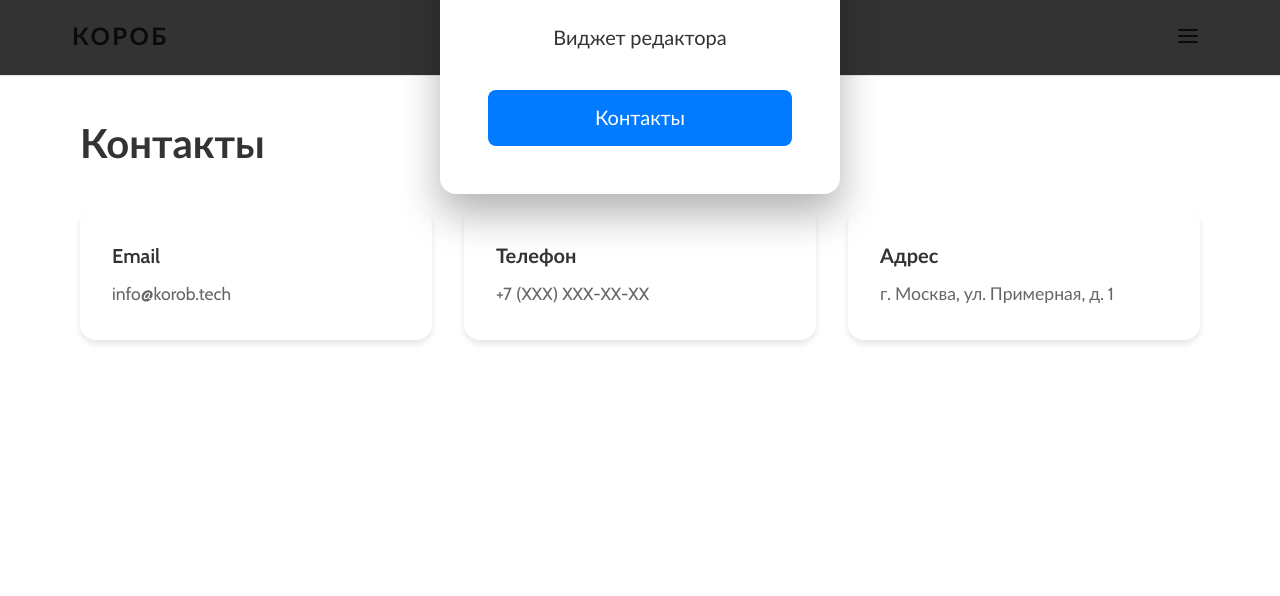
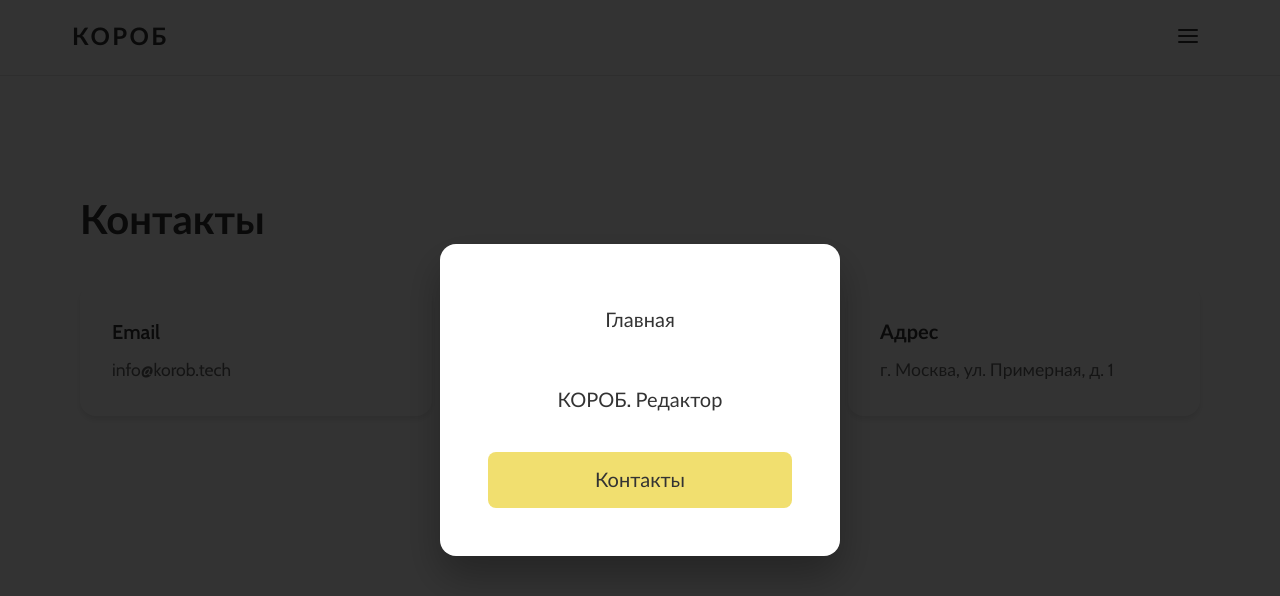
Before and after one commit to roman-orlovskiy/korob.tech, a Vue app: page /contacts in a window 1280 px wide. Both pictures are taken after a click on the button "Открыть меню". Shown: the top 596 px of the page. Built offline with nearby package versions, Linux system fonts and the light colour scheme.

Commit message:
Add header

```diff
--- a/src/assets/main.scss
+++ b/src/assets/main.scss
@@ -1,10 +1,4 @@
 @import './variables.scss';
-
-// Основные переменные
-$primary-color: #f1df6f;
-$secondary-color: #35495e;
-$text-color: #2c3e50;
-$background-color: #ffffff;
 
 // Миксины
 @mixin flex-center {
--- a/src/assets/variables.scss
+++ b/src/assets/variables.scss
@@ -1,7 +1,7 @@
 // Цветовая палитра
-$primary-color: #42b883;
-$primary-light: #64d4a4;
-$primary-dark: #369870;
+$primary-color: #f1df6f;
+$primary-light: #f1df6f;
+$primary-dark: #f1df6f;
 
 $secondary-color: #35495e;
 $secondary-light: #5a6c7e;
--- a/src/components/Header.vue
+++ b/src/components/Header.vue
@@ -25,7 +25,7 @@
               </li>
               <li class="nav-item">
                 <router-link to="/widget-editor" class="nav-link" @click="closeMenu">
-                  Виджет редактора
+                  КОРОБ. Редактор
                 </router-link>
               </li>
               <li class="nav-item">
@@ -56,13 +56,8 @@ const closeMenu = () => {
 }
 </script>
 
-<style scoped>
+<style scoped lang="scss">
 .header {
-  position: fixed;
-  top: 0;
-  left: 0;
-  right: 0;
-  z-index: 100;
   background: rgba(255, 255, 255, 0.95);
   backdrop-filter: blur(10px);
   border-bottom: 1px solid rgba(0, 0, 0, 0.1);
@@ -105,12 +100,12 @@ const closeMenu = () => {
   top: 0;
   left: 0;
   right: 0;
-  bottom: 0;
   background: rgba(0, 0, 0, 0.8);
   display: flex;
   justify-content: center;
   align-items: center;
   z-index: 1000;
+  height: 100vh;
 }
 
 .modal-content {
@@ -157,8 +152,7 @@ const closeMenu = () => {
 }
 
 .nav-link.router-link-active {
-  background-color: #007bff;
-  color: white;
+  background-color: $primary-color;
 }
 
 /* Анимации */
```
